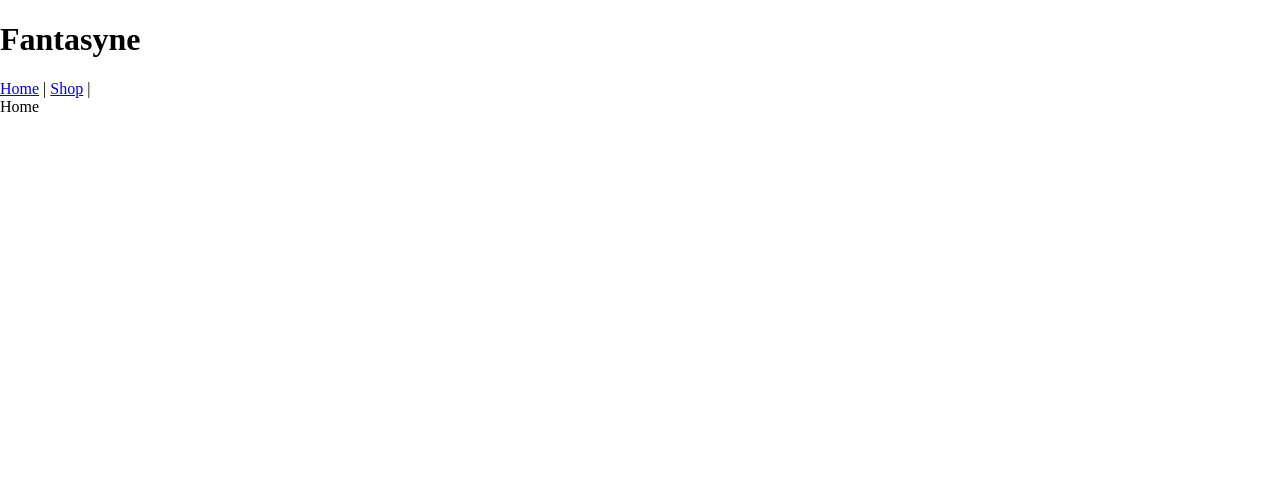
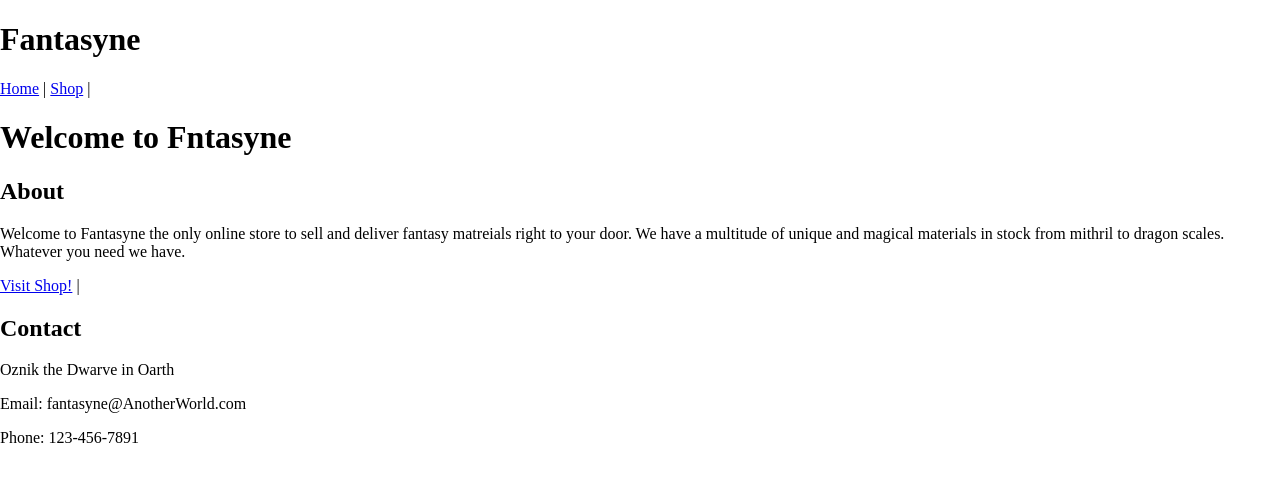
Before and after one commit to Traorasp/shopping-cart, a React (Create React App) app: page / in a window 1280 px wide. Shown: the top 482 px of the page. Built offline with nearby package versions, Linux system fonts and the light colour scheme.

Commit message:
Added home introduction

```diff
--- a/src/components/Home.js
+++ b/src/components/Home.js
@@ -1,8 +1,23 @@
 import React from 'react';
+import { Link } from "react-router-dom";
 
 function Home() {
   return (
-    <div>Home</div>
+    <div>
+      <h1>Welcome to Fntasyne</h1>
+      <h2>About</h2>
+      <p>
+        Welcome to Fantasyne the only online store to sell and deliver
+        fantasy matreials right to your door. We have a multitude of
+        unique and magical materials in stock from mithril to dragon scales.
+        Whatever you need we have.
+      </p>
+      <Link to="/shop">Visit Shop!</Link> |{" "}
+      <h2>Contact</h2>
+      <p>Oznik the Dwarve in Oarth</p>
+      <p>Email: fantasyne@AnotherWorld.com</p>
+      <p>Phone: 123-456-7891</p>
+    </div>
   );
 }
 
```
Also changed, not shown: 1 other file (tests, documents, lock files or other folders).
